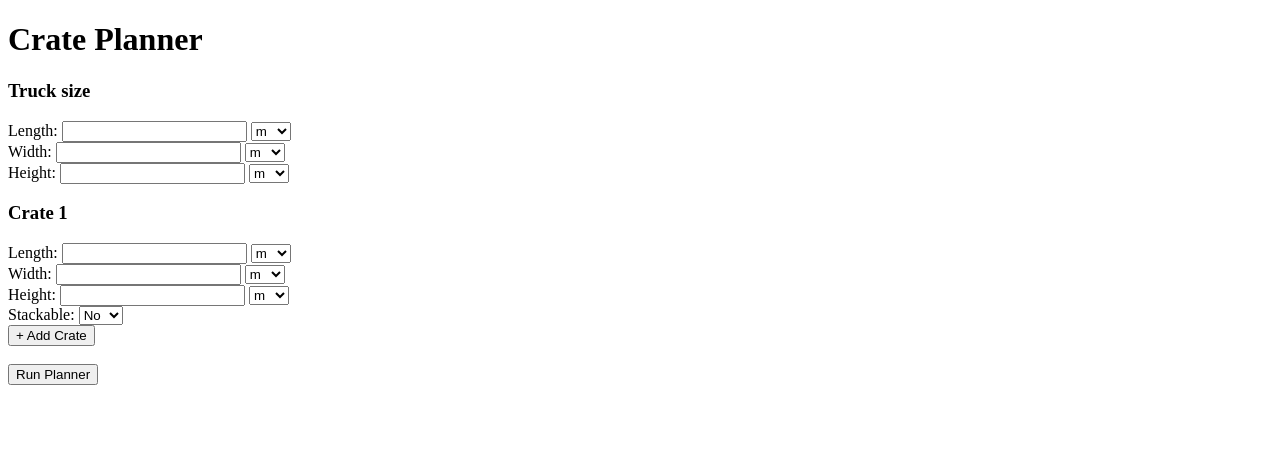
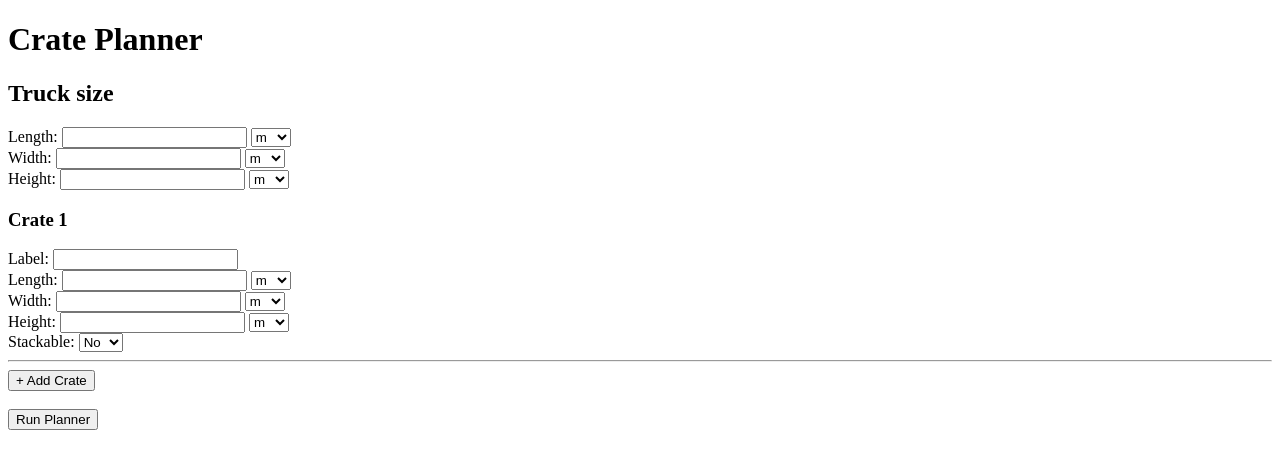
Before and after one commit to bhahohocrzmoto/crate-planner, a Flask app: page / in a window 1280 px wide. Shown: the top 469 px of the page. Run offline with Flask 3, Linux system fonts and the light colour scheme.

Commit message:
Update index.html

```diff
--- a/templates/index.html
+++ b/templates/index.html
@@ -3,56 +3,72 @@
 <head>
     <title>Crate Planner</title>
     <script>
-        let crateCounter = 1;
+        function updateStackableDropdown(crateNumber) {
+            const stackableSelect = document.getElementById(`crate${crateNumber}_stackable`);
+            const targetDiv = document.getElementById(`crate${crateNumber}_stack_target_div`);
+            const targetSelect = document.getElementById(`crate${crateNumber}_stack_target`);
+
+            if (stackableSelect.value === "yes") {
+                targetDiv.style.display = "block";
+
+                // Clear current options
+                targetSelect.innerHTML = "";
+
+                // Add options for crates 1..N excluding current crate
+                const totalCrates = parseInt(document.getElementById("total_crates").value);
+                for (let i = 1; i <= totalCrates; i++) {
+                    if (i === crateNumber) continue; // skip self
+                    const label = document.getElementById(`crate${i}_label`).value || `Crate ${i}`;
+                    const option = document.createElement("option");
+                    option.value = i;
+                    option.text = label;
+                    targetSelect.appendChild(option);
+                }
+
+            } else {
+                targetDiv.style.display = "none";
+            }
+        }
 
         function addCrate() {
-            crateCounter += 1;
+            const totalCratesInput = document.getElementById("total_crates");
+            let count = parseInt(totalCratesInput.value);
+            count += 1;
+            totalCratesInput.value = count;
 
-            const crateDiv = document.createElement('div');
-            crateDiv.innerHTML = `
-                <h3>Crate ${crateCounter}</h3>
-                Length: <input type="number" name="crate${crateCounter}_length" step="any">
-                <select name="crate${crateCounter}_length_unit">
+            const cratesDiv = document.getElementById("crates");
+            const newDiv = document.createElement("div");
+
+            newDiv.innerHTML = `
+                <h3>Crate ${count}</h3>
+                Label: <input type="text" name="crate${count}_label" id="crate${count}_label" required><br>
+                Length: <input type="number" name="crate${count}_length" required>
+                <select name="crate${count}_length_unit">
                     <option value="m">m</option>
                     <option value="cm">cm</option>
                 </select><br>
-
-                Width: <input type="number" name="crate${crateCounter}_width" step="any">
-                <select name="crate${crateCounter}_width_unit">
+                Width: <input type="number" name="crate${count}_width" required>
+                <select name="crate${count}_width_unit">
                     <option value="m">m</option>
                     <option value="cm">cm</option>
                 </select><br>
-
-                Height: <input type="number" name="crate${crateCounter}_height" step="any">
-                <select name="crate${crateCounter}_height_unit">
+                Height: <input type="number" name="crate${count}_height" required>
+                <select name="crate${count}_height_unit">
                     <option value="m">m</option>
                     <option value="cm">cm</option>
                 </select><br>
-
                 Stackable:
-                <select name="crate${crateCounter}_stackable" onchange="toggleStackTarget(${crateCounter})">
+                <select name="crate${count}_stackable" id="crate${count}_stackable" onchange="updateStackableDropdown(${count})">
                     <option value="no" selected>No</option>
                     <option value="yes">Yes</option>
                 </select><br>
-
-                <div id="stack_target_${crateCounter}" style="display: none;">
+                <div id="crate${count}_stack_target_div" style="display:none;">
                     Which crate should be stacked on top of this crate?
-                    <input type="number" name="crate${crateCounter}_stack_target" min="1" step="1"><br>
+                    <select name="crate${count}_stack_target" id="crate${count}_stack_target"></select>
                 </div>
+                <hr>
             `;
-
-            document.getElementById('crates_container').appendChild(crateDiv);
-        }
-
-        function toggleStackTarget(crateNum) {
-            const stackSelect = document.querySelector(`select[name="crate${crateNum}_stackable"]`);
-            const targetDiv = document.getElementById(`stack_target_${crateNum}`);
-
-            if (stackSelect.value === 'yes') {
-                targetDiv.style.display = 'block';
-            } else {
-                targetDiv.style.display = 'none';
-            }
+            cratesDiv.appendChild(newDiv);
         }
     </script>
 </head>
@@ -60,59 +76,56 @@
     <h1>Crate Planner</h1>
 
     <form method="POST">
-        <h3>Truck size</h3>
-        Length: <input type="number" name="truck_length" step="any">
+        <h2>Truck size</h2>
+        Length: <input type="number" name="truck_length" required>
         <select name="truck_length_unit">
             <option value="m">m</option>
             <option value="cm">cm</option>
         </select><br>
-
-        Width: <input type="number" name="truck_width" step="any">
+        Width: <input type="number" name="truck_width" required>
         <select name="truck_width_unit">
             <option value="m">m</option>
             <option value="cm">cm</option>
         </select><br>
-
-        Height: <input type="number" name="truck_height" step="any">
+        Height: <input type="number" name="truck_height" required>
         <select name="truck_height_unit">
             <option value="m">m</option>
             <option value="cm">cm</option>
         </select><br>
 
-        <div id="crates_container">
+        <input type="hidden" id="total_crates" name="total_crates" value="1">
+
+        <div id="crates">
             <h3>Crate 1</h3>
-            Length: <input type="number" name="crate1_length" step="any">
+            Label: <input type="text" name="crate1_label" id="crate1_label" required><br>
+            Length: <input type="number" name="crate1_length" required>
             <select name="crate1_length_unit">
                 <option value="m">m</option>
                 <option value="cm">cm</option>
             </select><br>
-
-            Width: <input type="number" name="crate1_width" step="any">
+            Width: <input type="number" name="crate1_width" required>
             <select name="crate1_width_unit">
                 <option value="m">m</option>
                 <option value="cm">cm</option>
             </select><br>
-
-            Height: <input type="number" name="crate1_height" step="any">
+            Height: <input type="number" name="crate1_height" required>
             <select name="crate1_height_unit">
                 <option value="m">m</option>
                 <option value="cm">cm</option>
             </select><br>
-
             Stackable:
-            <select name="crate1_stackable" onchange="toggleStackTarget(1)">
+            <select name="crate1_stackable" id="crate1_stackable" onchange="updateStackableDropdown(1)">
                 <option value="no" selected>No</option>
                 <option value="yes">Yes</option>
             </select><br>
-
-            <div id="stack_target_1" style="display: none;">
+            <div id="crate1_stack_target_div" style="display:none;">
                 Which crate should be stacked on top of this crate?
-                <input type="number" name="crate1_stack_target" min="1" step="1"><br>
+                <select name="crate1_stack_target" id="crate1_stack_target"></select>
             </div>
+            <hr>
         </div>
 
         <button type="button" onclick="addCrate()">+ Add Crate</button><br><br>
-
         <button type="submit">Run Planner</button>
     </form>
 
```
